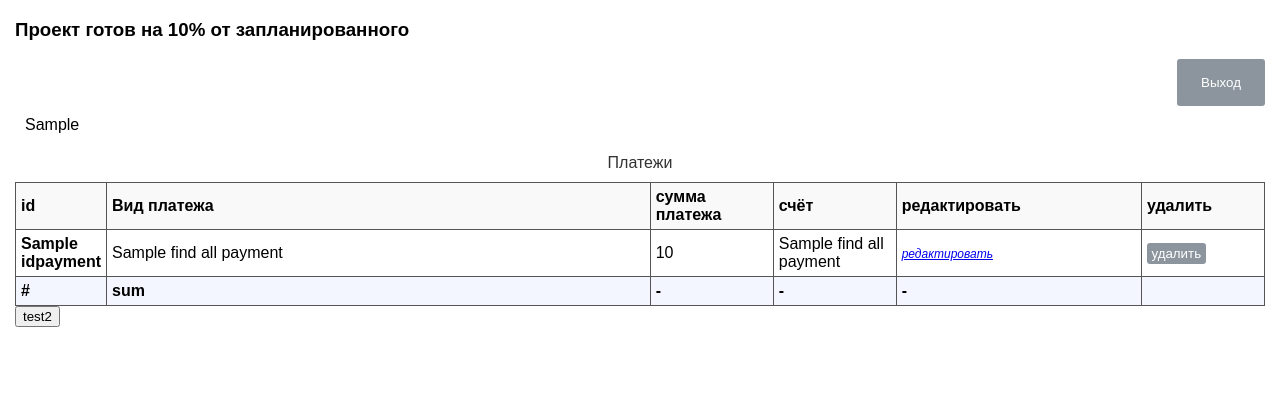
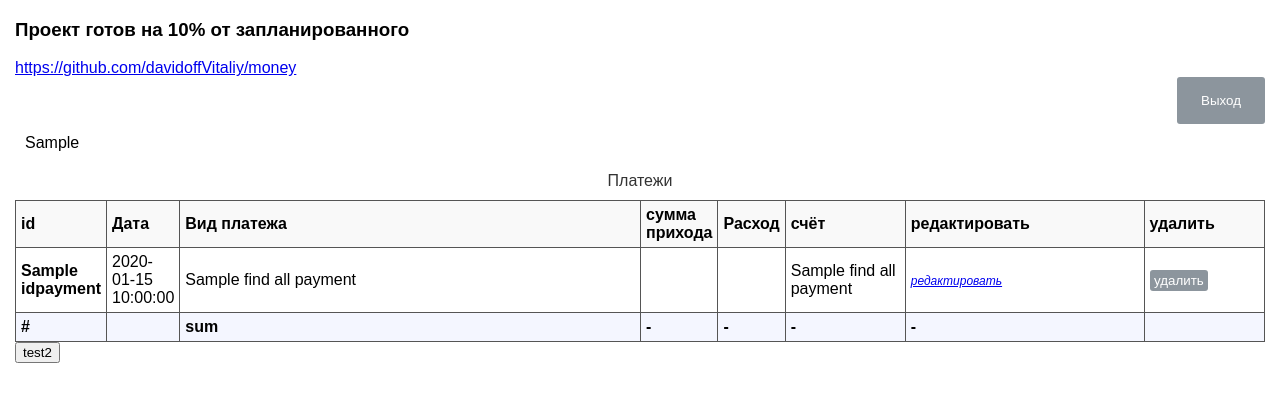
Before and after one commit to davidoffVitaliy/money, a PHP site: template resources/views/cabinet/index.php in a window 1280 px wide. Shown: the part 15-417 px from the top of the page. Run offline with PHP 8.4, Linux system fonts and the light colour scheme; the template is opened without the code that fills it: most values are stand-ins (such as "Sample title", 1, 10 or a date in 2020).

Commit message:
что то изменил

```diff
--- a/app/Controllers/PaymentController.php
+++ b/app/Controllers/PaymentController.php
@@ -10,6 +10,7 @@ function createPaymentController()
     // проверяю сумму: больше нуля,
     $sumPayment       = $_POST['payment-sum'];
     $assetCategoryId  = $_POST['assetCategoryId'];
+    $date = $_POST['date'];
 
     $sumPayment = validSumInput($_POST['payment-sum']);
     // если переданы данные с полей формы
--- a/resources/views/cabinet/index.php
+++ b/resources/views/cabinet/index.php
@@ -3,6 +3,7 @@ session_start();
 ?>
 <link rel="stylesheet" href="/money2/resources/css/btn.css">
 <h3>Проект готов на 10% от запланированного</h3>
+<a href="https://github.com/davidoffVitaliy/money" target="_blanc">https://github.com/davidoffVitaliy/money</a>
 <div class="div-exit">
   <button class="btn btn-exit-link" onclick="document.location='/money2/main'">Выход</button>
 </div>
@@ -33,8 +34,10 @@ foreach(findAllAssetCategory() as $findAllAssetCategory){
 	<caption>Платежи</caption>
 	<colgroup>
 		<col width="5%">
-		<col width="45%">
-		<col width="10%">
+		<col tidth="5%">
+		<col width="40%">
+		<col width="5%">
+		<col width="5%">
 		<col width="10%">
 		<col width="20%">
 		<col width="10%">
@@ -42,8 +45,11 @@ foreach(findAllAssetCategory() as $findAllAssetCategory){
 	<thead>
 		<tr>
 			<th>id</th>
+			<th>Дата</th>
 			<th>Вид платежа</th>
-			<th>сумма платежа</th>
+			<th>сумма прихода</th>
+			<!--<th>Приход</th>-->
+			<th>Расход</th>
 			<th>счёт</th>
 			<th>редактировать</th>
 			<th>удалить</th>
@@ -53,9 +59,15 @@ foreach(findAllAssetCategory() as $findAllAssetCategory){
 		<!-- Из app\Controllers\CabinetController.php   @CabinetController  строка-4-22   -->
 	<?php foreach($findAllPayment as $transaction){ ?>
 		<tr>
-			<th><?php echo $transaction['idpayment']; ?></div>
+			<th><?php echo $transaction['idpayment']; ?></th>
+			<td><?php echo $transaction['payment_date']; ?></td>
 			<td><?php echo $transaction['payment_category_name']; ?></td>
-			<td><?php echo $transaction['payment_sum'] ?></td>
+			<td><?php if($transaction['payment_category_idpayment_category'] == 1){ ?>
+			<?php echo $transaction['payment_sum'] ?>
+			<?php } ?></td>
+			<td><?php if($transaction['payment_category_idpayment_category'] == 2){ ?>
+			<?php echo $transaction['payment_sum'] ?>
+			<?php } ?></td>
 			<td><?php echo $transaction['asset_category_name'] ?></td>
 			<td><a class="update" href="editpayment/<?php echo $transaction['idpayment']; ?>" >редактировать</a></td>
 			<td>
@@ -74,7 +86,9 @@ foreach(findAllAssetCategory() as $findAllAssetCategory){
 	<tfoot>
 		<tr>
 			<th>#</th>
+			<th></th>
 			<th>sum</th>
+			<th> - </th>
 			<th> - </th>
 			<th> - </th>
 			<th> - </th>
```
